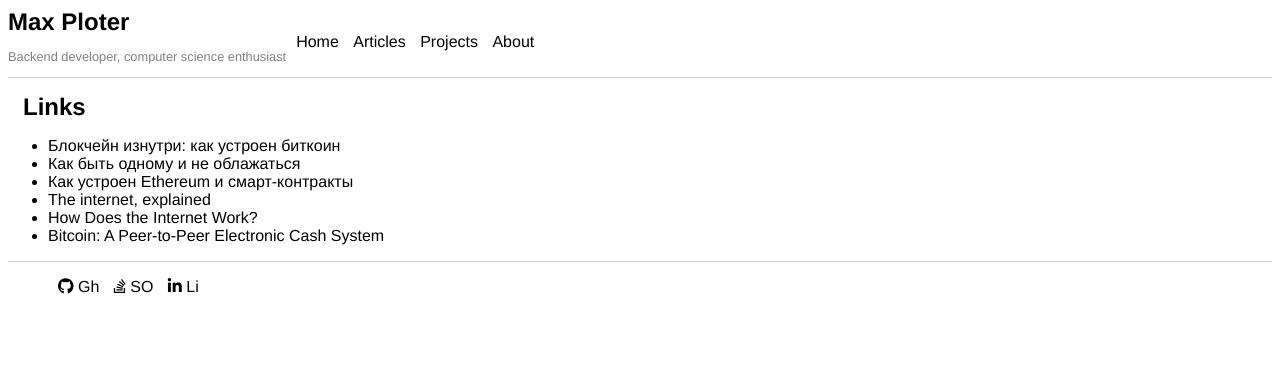
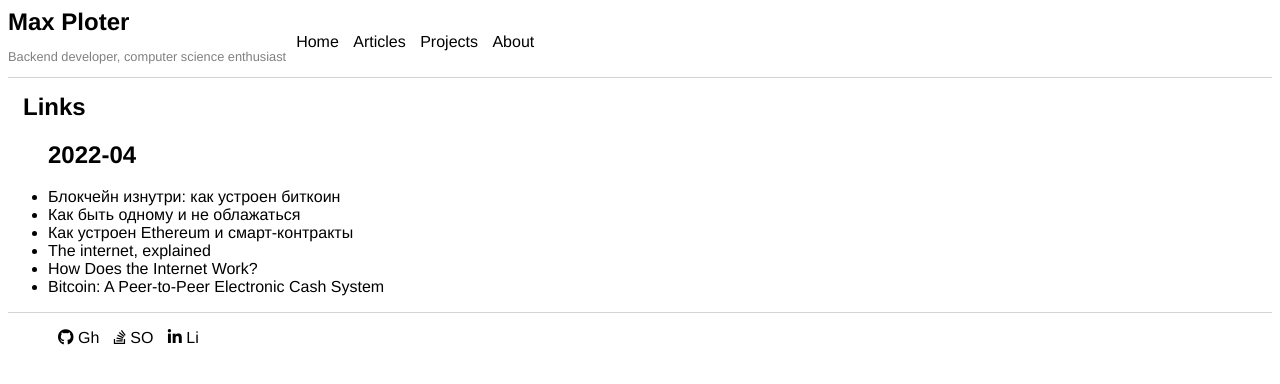
Before and after one commit to Maxvgrad/maxvgrad.github.io, a Jekyll site: the page built from links.html, in a window 1280 px wide. Shown: the top 384 px of the page. Built offline with Jekyll 4.4.1, drawn with Linux system fonts in a browser that asks for light colours; nearby versions of some CDN libraries.

Commit message:
feat: Add dates output for links

```diff
--- a/_data/links.json
+++ b/_data/links.json
@@ -1,4 +1,11 @@
 [
+  {
+    "title": "Placeholder",
+    "url": "https://placeholder.com/",
+    "tags": ["foo", "bar"],
+    "date": "2022-05-23",
+    "status": "NEW"
+  },
   {
     "title": "Блокчейн изнутри: как устроен биткоин",
     "url": "https://vas3k.ru/blog/blockchain/",
@@ -40,13 +47,5 @@
     "tags": ["blockchain", "bitcoin"],
     "date": "2022-04-23",
     "status": "READING"
-  },
-
-  {
-    "title": "Placeholder",
-    "url": "https://placeholder.com/",
-    "tags": ["foo", "bar"],
-    "date": "2022-04-23",
-    "status": "NEW"
   }
 ]
--- a/links.html
+++ b/links.html
@@ -9,6 +9,13 @@ permalink: /links
 <ul class="list links-page__list">
     {% for link in site.data.links %}
     {% if link.status != 'NEW' %}
+
+    {% capture link_date %}{{link.date | date: "%Y-%m"}}{% endcapture %}
+
+    {% if year_month_to_display == null or link_date < year_month_to_display %}
+        {% capture year_month_to_display %}{{link.date | date: "%Y-%m"}}{% endcapture %}
+        <h2 class="subTitle">{{year_month_to_display}}</h2>
+    {% endif %}
     <li class="list__item">
         <a href="{{link.url}}" class="link">{{link.title}}</a>
     </li>
```
